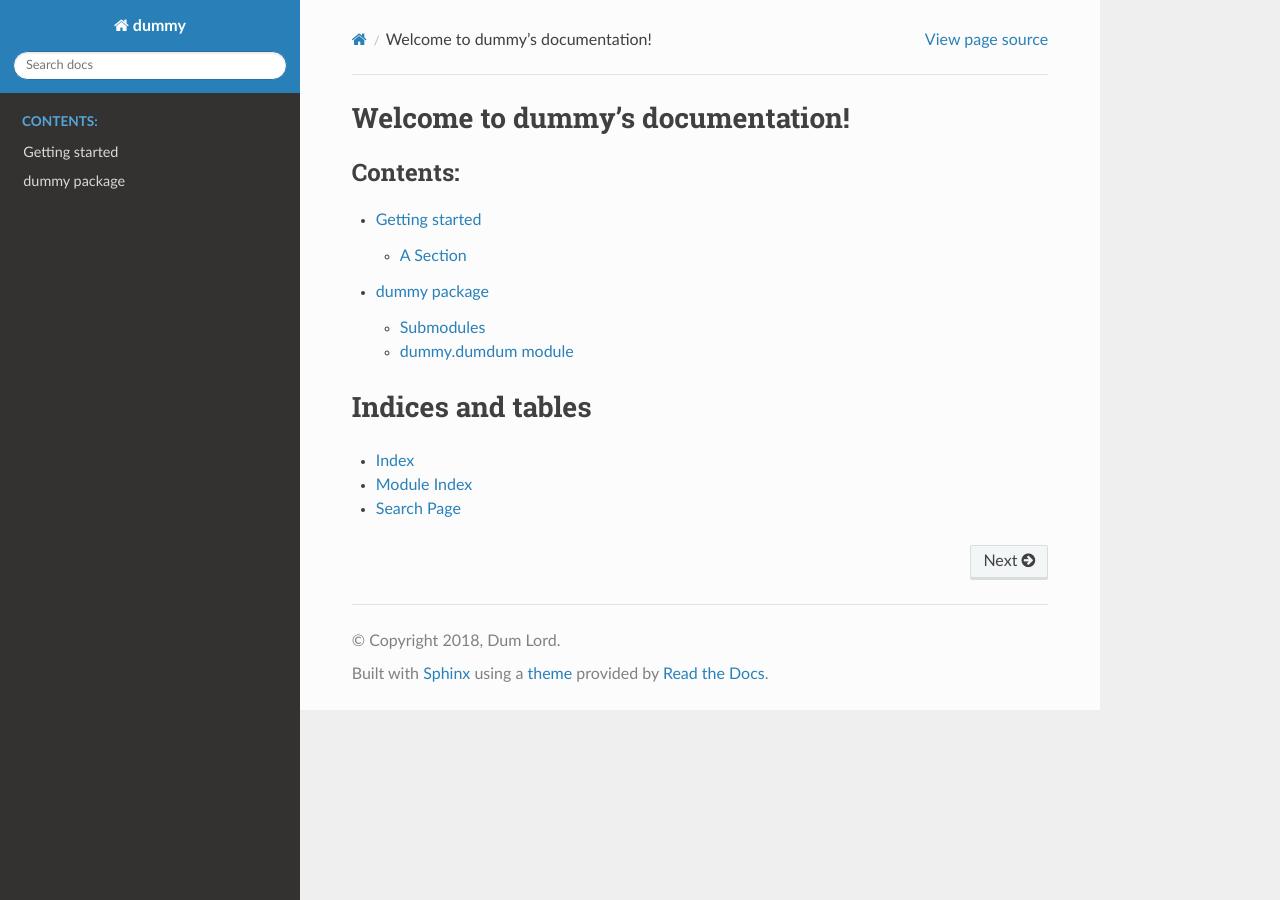
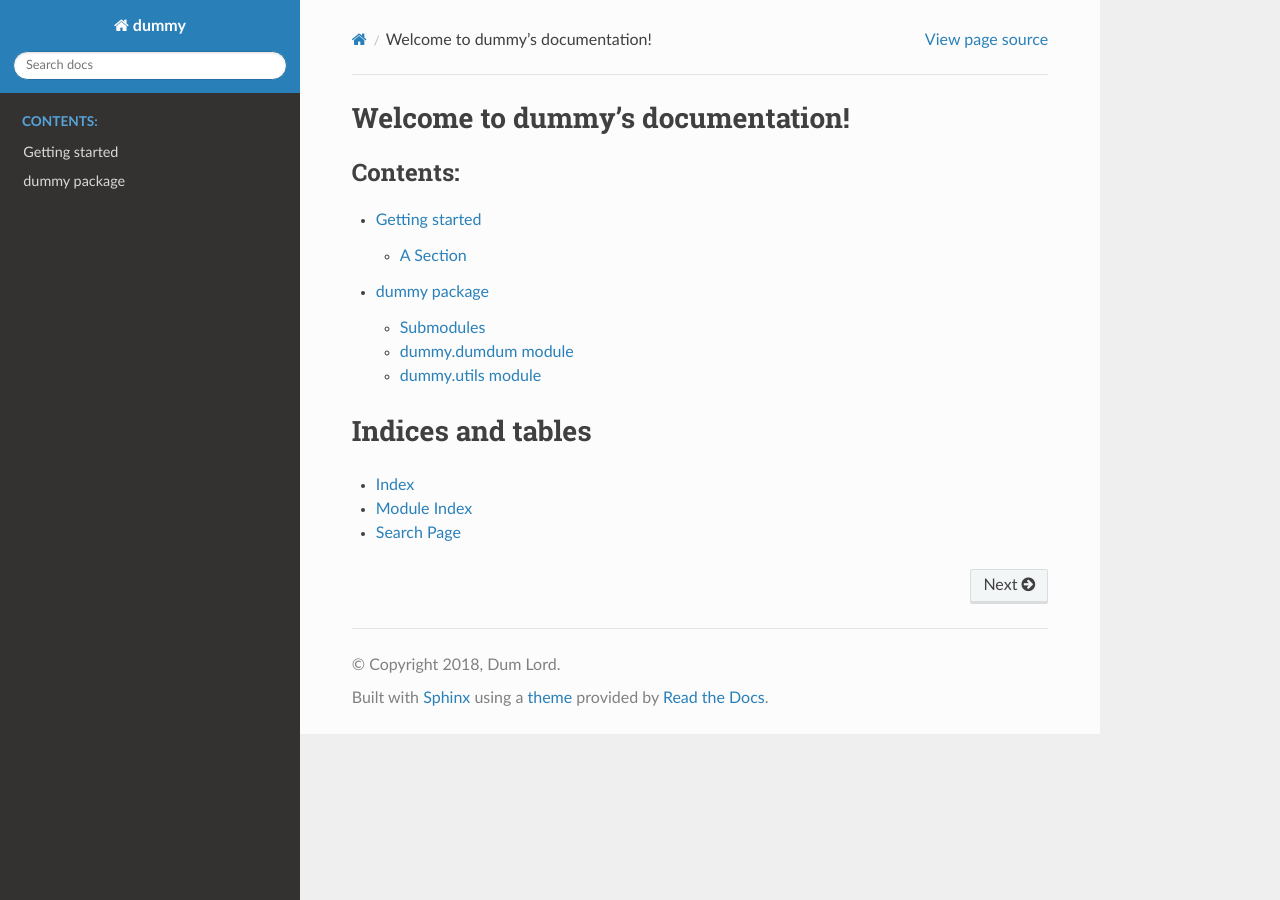
Before and after one commit to ppintosilva/pydummy, a Sphinx documentation site: the page built from docs/index.rst, in a window 1280 px wide. Built offline with Sphinx 7.4.7 and the Read the Docs theme 2.0.0, drawn with Linux system fonts in a browser that asks for light colours.

Commit message:
Added autodoc section for utils methods

```diff
--- a/docs/dummy.rst
+++ b/docs/dummy.rst
@@ -11,3 +11,11 @@
     :members:
     :undoc-members:
     :show-inheritance:
+
+dummy.utils module
+----------------------
+
+.. automodule:: dummy.utils
+    :members:
+    :undoc-members:
+    :show-inheritance:
```
